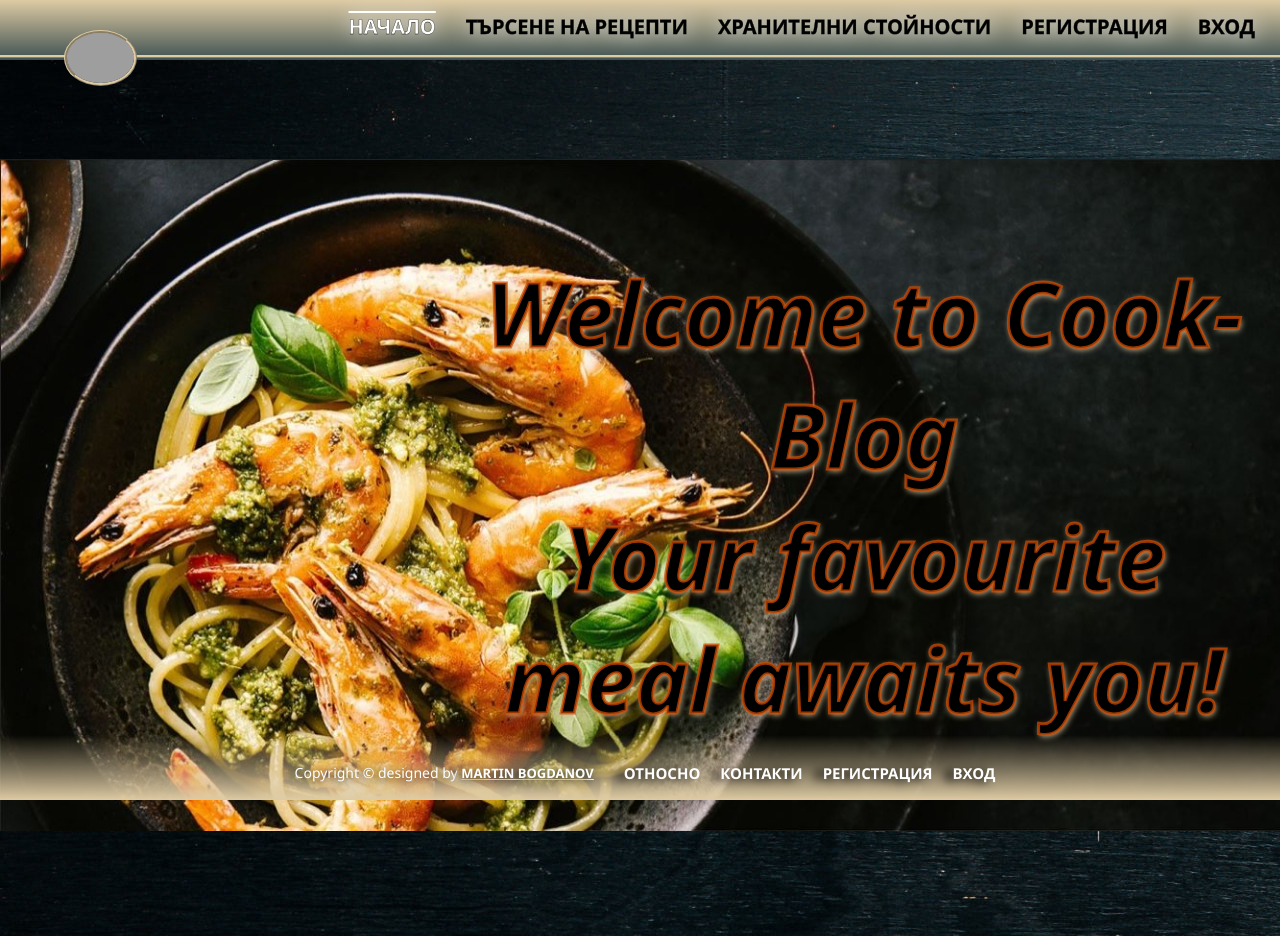
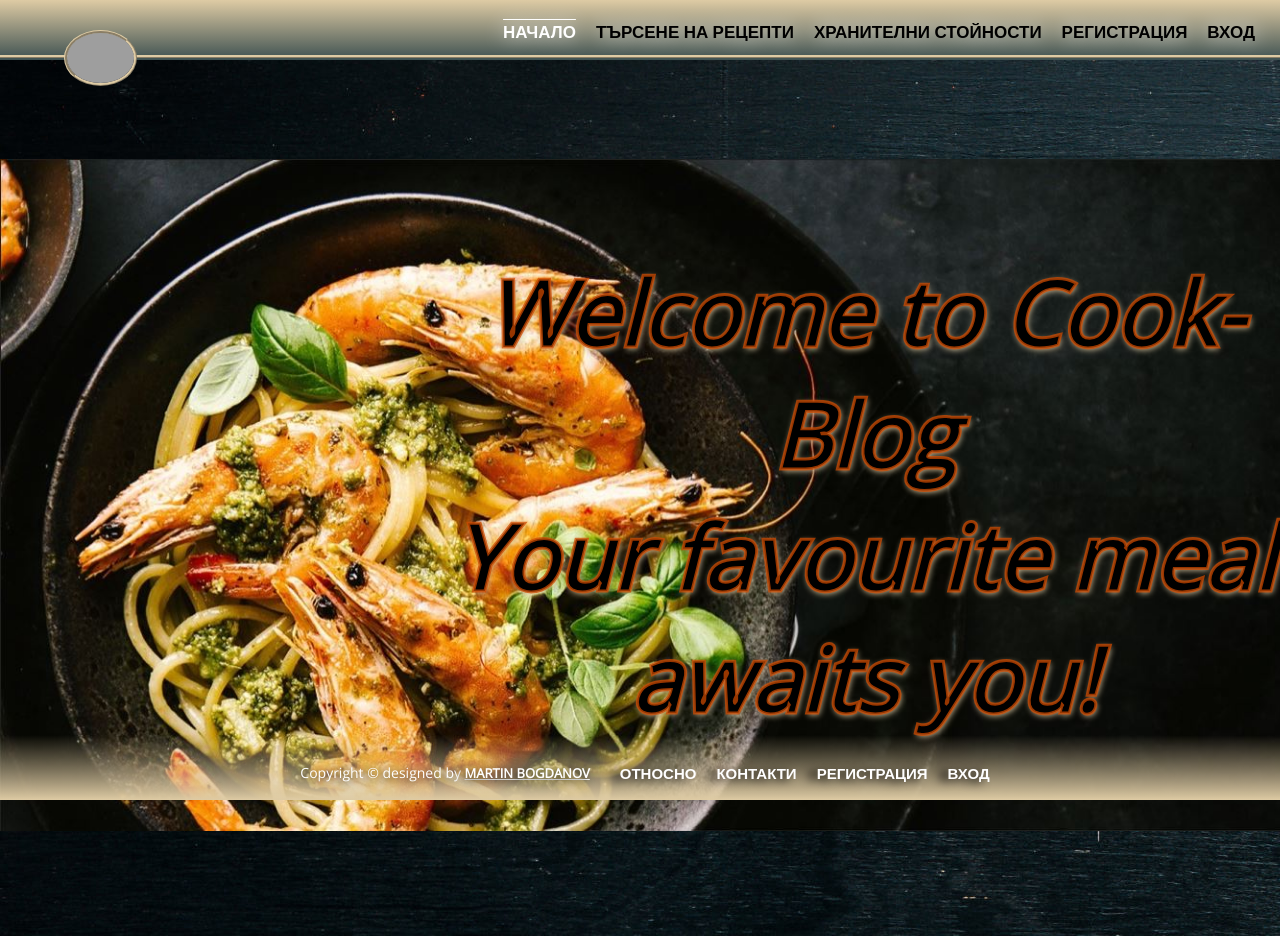
Before and after one commit to SpooRe91/react-cook-blog, a React (Create React App) app in the folder client/: page / in a window 1280 px wide. Built offline with nearby package versions, Linux system fonts and the light colour scheme; grey boxes are pictures that could not be loaded.

Commit message:
updates on css

```diff
--- a/client/public/css/site.css
+++ b/client/public/css/site.css
@@ -1,6 +1,9 @@
+@import url(//fonts.googleapis.com/css?family=Open+Sans);
+
 html {
-    font-family: 'Segoe UI', Tahoma, Geneva, Verdana, sans-serif
+    font-family: 'Open Sans', sans-serif;
 }
+
 
 @media (prefers-reduced-motion: no-preference) {
     html {
@@ -31,7 +34,7 @@ nav {
     height: 55px;
     margin-bottom: 15px;
     justify-content: space-between;
-    align-content: flex-start;
+    align-content: flex-end;
     flex-direction: row;
     flex-wrap: wrap;
 }
@@ -39,7 +42,7 @@ nav {
 nav ul {
     display: flex;
     flex-wrap: wrap;
-    gap: 30px;
+    gap: 20px;
     justify-items: center;
     list-style: none;
     margin: 10px 25px;
@@ -70,10 +73,9 @@ nav ul {
 }
 
 nav ul li a {
-    font-size: 20px;
+    font-size: 17px;
     text-decoration: none;
     text-transform: uppercase;
-    -webkit-text-stroke: 0.3px #000000;
     color: #000000;
     font-weight: bold;
     text-shadow: #ffffff 0px 0px 20px;
@@ -91,7 +93,6 @@ a.logout-main {
     font-size: 20px;
     text-decoration: none;
     text-transform: uppercase;
-    -webkit-text-stroke: 0.2px #000000;
     color: #cc0606;
     font-weight: bold;
     text-shadow: white 0px 0px 20px;
--- a/client/src/components/NavBars/NavBar.module.css
+++ b/client/src/components/NavBars/NavBar.module.css
@@ -5,21 +5,20 @@
 }
 
 .profile-name-active {
-    font-size: 22.5px;
+    font-size: 20px;
     text-decoration: overline white;
-    text-shadow: 0px 0px 20px rgb(255, 255, 255);
-    -webkit-text-stroke: 1.5px #000000;
-    color: #ffffff;
+    /* -webkit-text-stroke: 1.5px #000000; */
+    color: #000000;
     font-weight: bold;
-    padding: 5px 5px 5px 5px;
+    padding: 5px;
+    text-shadow: white 0px 0px 20px;
 }
 
 .dropbtn {
     width: max-content;
-    font-size: 20px;
+    font-size: 17px;
     text-decoration: none;
     text-transform: uppercase;
-    -webkit-text-stroke: 0.3px #000000;
     color: #000000;
     font-weight: bold;
     text-shadow: #ffffff 0px 0px 20px;
@@ -41,19 +40,23 @@
     position: absolute;
     background: none;
     min-width: 160px;
-    /* box-shadow: 0px 8px 16px 0px rgba(0, 0, 0, 0.2); */
+    /* box-shadow: 0px 8px 16px 0px rgb(0 0 0 / 20%); */
     z-index: 9;
+    padding: 5px;
 }
 
 .dropdown-content a {
-    font-size: 20px;
+    margin: 10px 10px;
+    padding: 0.5px;
+    font-size: 18px;
     text-decoration: none;
     text-transform: uppercase;
-    -webkit-text-stroke: 0.3px #000000;
+    /* -webkit-text-stroke: 0.3px #000000; */
     color: #ffffff;
     font-weight: bold;
     text-shadow: #ffffff 0px 0px 20px;
-    border-radius: 10px;
+    border-radius: 5px;
+    border-width: 50px;
 }
 
 .dropdown-content a:hover {
```
